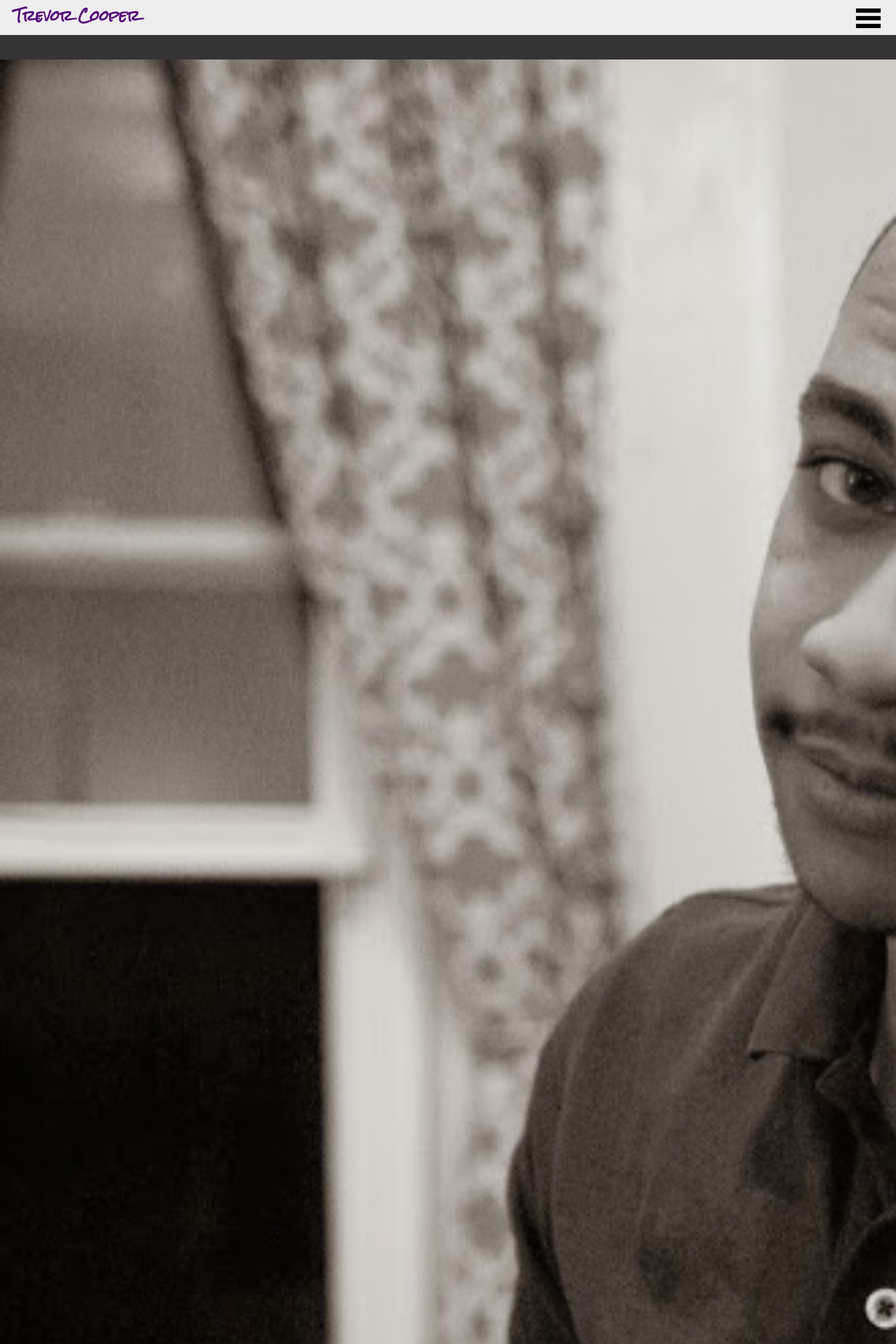
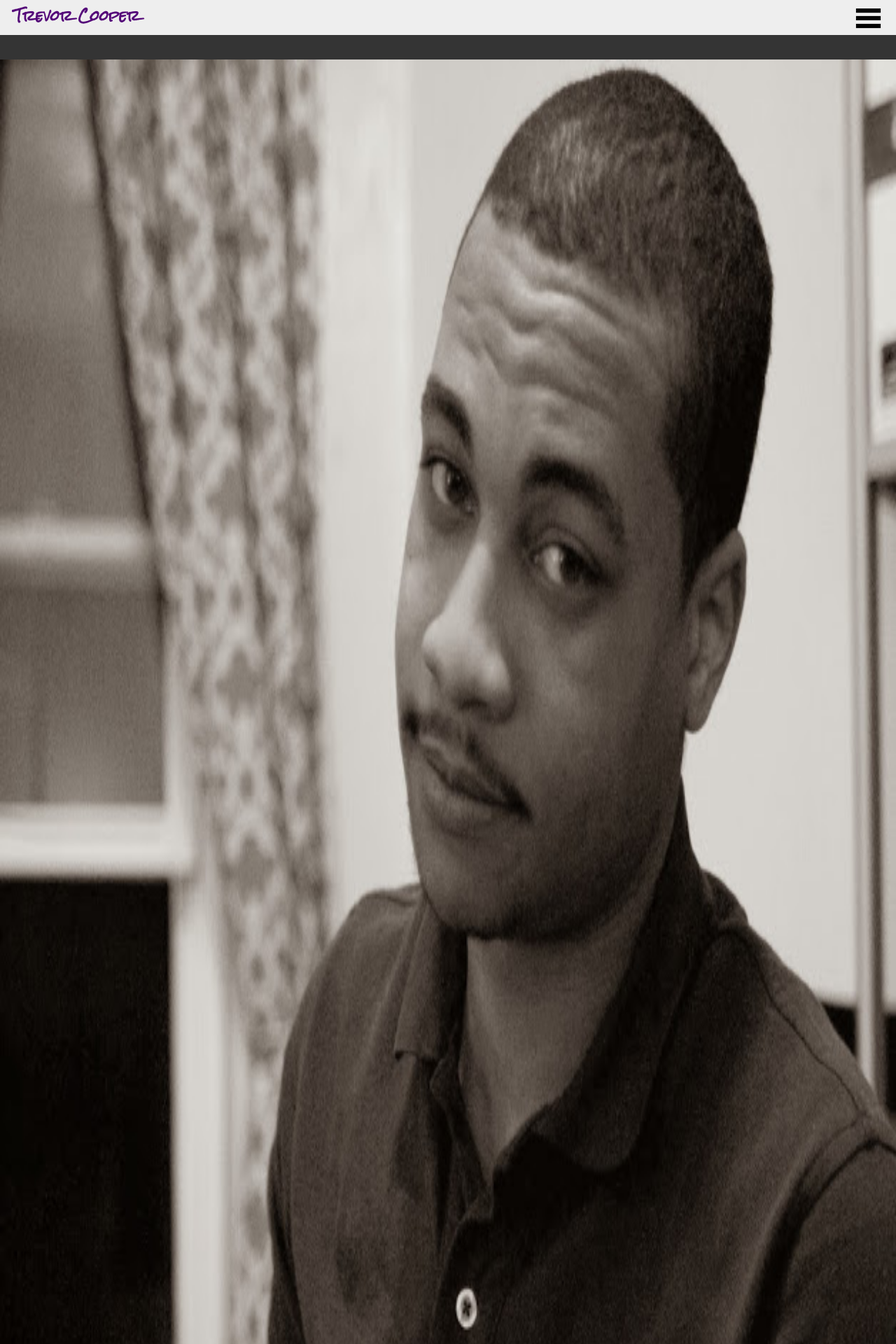
Before and after one commit to 13ruce1337/13ruce1337.github.io, a Jekyll site: the page built from about/index.html, in a window 1280 px wide. Shown: the top 1920 px of the page at 70% size. Built offline with Jekyll 4.4.1, drawn with Linux system fonts in a browser that asks for light colours; nearby versions of some CDN libraries; Markdown is read by kramdown in place of the engine named in the settings.

Commit message:
fixed about pix

```diff
--- a/about/index.html
+++ b/about/index.html
@@ -9,11 +9,7 @@ js: /scripts/about.js
   </div>
   <div class='pix_box'>
     <div class='pix'>
-      <ul class='pix_list'>
-        <li>
-          <img src='/imgs/me2013.jpg' class='pic'/>
-        </li>
-      </ul>
+      <img src='/imgs/me2013.jpg' class='pic'/>
     </div>
     <div class='pix_box_nav'>
       <div class='pix_box_arrows'>
--- a/css/about.css
+++ b/css/about.css
@@ -31,21 +31,10 @@
 .pix {
   text-align:center;
   height:100%;
-  width:100%;
-}
-.pix_list {
-  list-style-type:none;
-  height:100%;
-  width:100%;
-}
-.pix_list li {
-  display:block;
-  height:100%;
-  width:100%;
-  overflow:hidden;
 }
 .pic {
   height:100%;
+  max-width:100%;
 }
 .pix_box_nav {
   width:100%;
```
